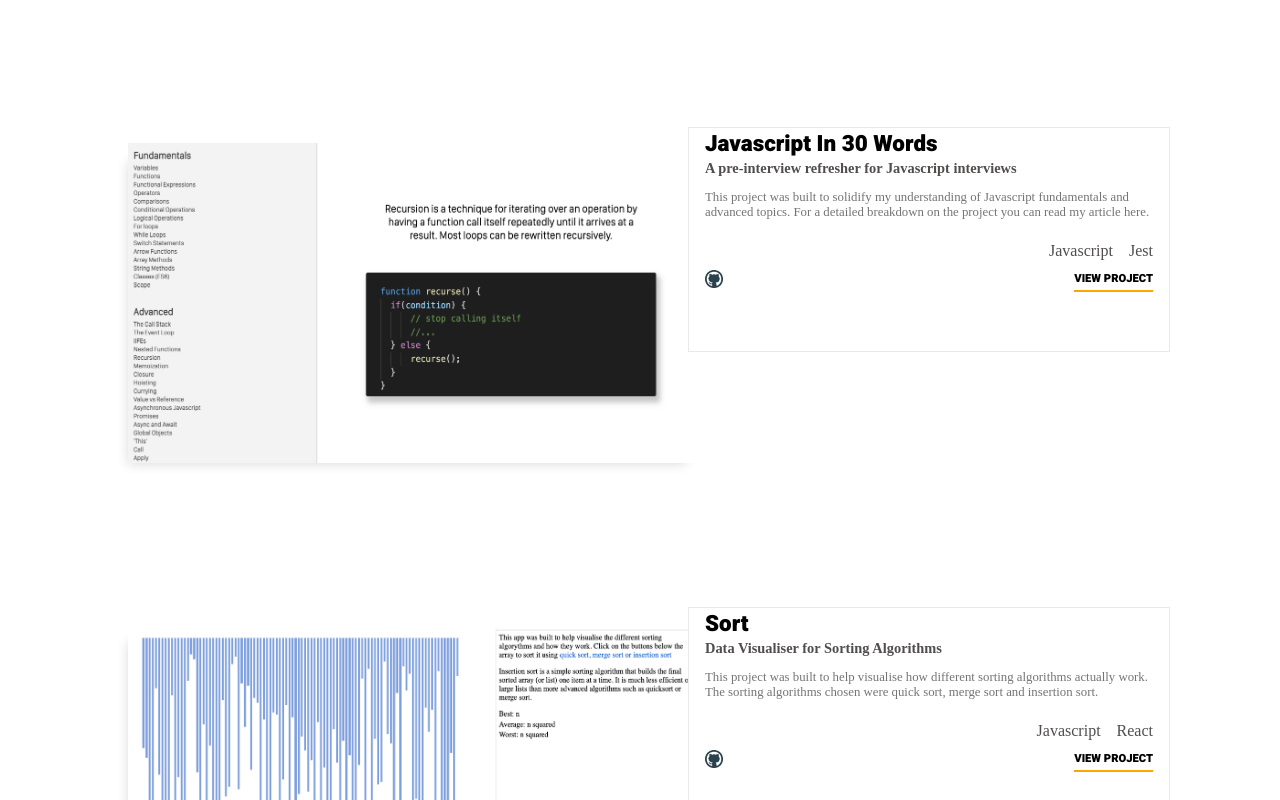
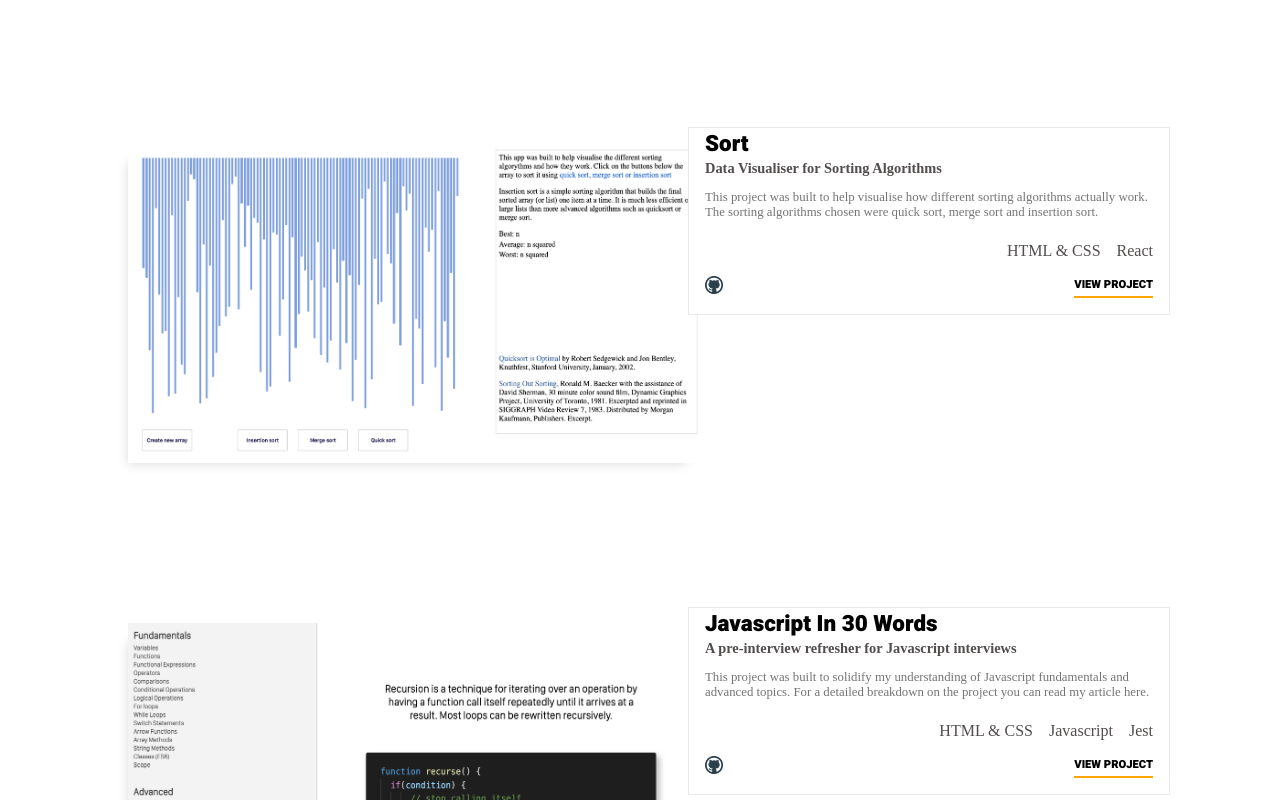
Before and after one commit to msmfa/portfolio, a React (Create React App) app: page / in a window 1280 px wide. Shown: the part 1360-2160 px from the top of the page. Built offline with nearby package versions, Linux system fonts and the light colour scheme; a web font is replaced by a local one.

Commit message:
Updated README and Made boxes 100%

```diff
--- a/src/App.js
+++ b/src/App.js
@@ -23,8 +23,8 @@ function App() {
       <ContactButton text={"Let's Talk"} />
       <ProjectHeader />
       <ProjectSection info={projectOne} />
+      <ProjectSection info={projectThree} />
       <ProjectSection info={projectTwo} />
-      <ProjectSection info={projectThree} />
       <AboutSection />
       <Links />
     </>
--- a/src/css/ProjectSection.css
+++ b/src/css/ProjectSection.css
@@ -32,7 +32,7 @@
 .p-container-right {
   background-color: white;
   border: 1px solid rgb(233, 233, 233);
-  height: 225px;
+  height: 100%;
   margin: -1em;
   padding: 0 1em;
   z-index: 2;
@@ -57,6 +57,7 @@
 .p-icons {
   display: flex;
   justify-content: space-between;
+  margin: 1em 0;
 }
 
 .p-view-link {
--- a/src/projectData.js
+++ b/src/projectData.js
@@ -7,7 +7,7 @@ export const projectOne = [
   being easy to understand. The App fetches real time data from John
   Hopskins University through an API and displays human icons to
   represent how many people are infected, cured and have died.`,
-    techText: ["React", "Mathroid API"],
+    techText: ["HTML & CSS", "React", "Mathroid API"],
     viewLink: "https://msmfa.github.io/corona-dashboard/",
     githubLink: "https://github.com/msmfa/corona-dashboard",
     image: "corona-app-screenshot",
@@ -20,7 +20,7 @@ export const projectTwo = [
     para: `This project was built to solidify my understanding of Javascript
     fundamentals and advanced topics. For a detailed breakdown on the
     project you can read my article here.`,
-    techText: ["Javascript", "Jest"],
+    techText: ["HTML & CSS", "Javascript", "Jest"],
     viewLink: "https://javascript-in-30-words.netlify.com/",
     githubLink: "https://github.com/msmfa/javascript-in-30",
     image: "j30screenshot",
@@ -33,7 +33,7 @@ export const projectThree = [
     para: `This project was built to help visualise how different sorting
     algorithms actually work. The sorting algorithms chosen were quick
     sort, merge sort and insertion sort.`,
-    techText: ["Javascript", "React"],
+    techText: ["HTML & CSS", "React"],
     viewLink: "https://sort-vis.netlify.com//",
     githubLink: "https://github.com/msmfa/sorting-visualiser",
     image: "sorting-visualiser",
```
Also changed, not shown: 1 other file (tests, documents, lock files or other folders).
